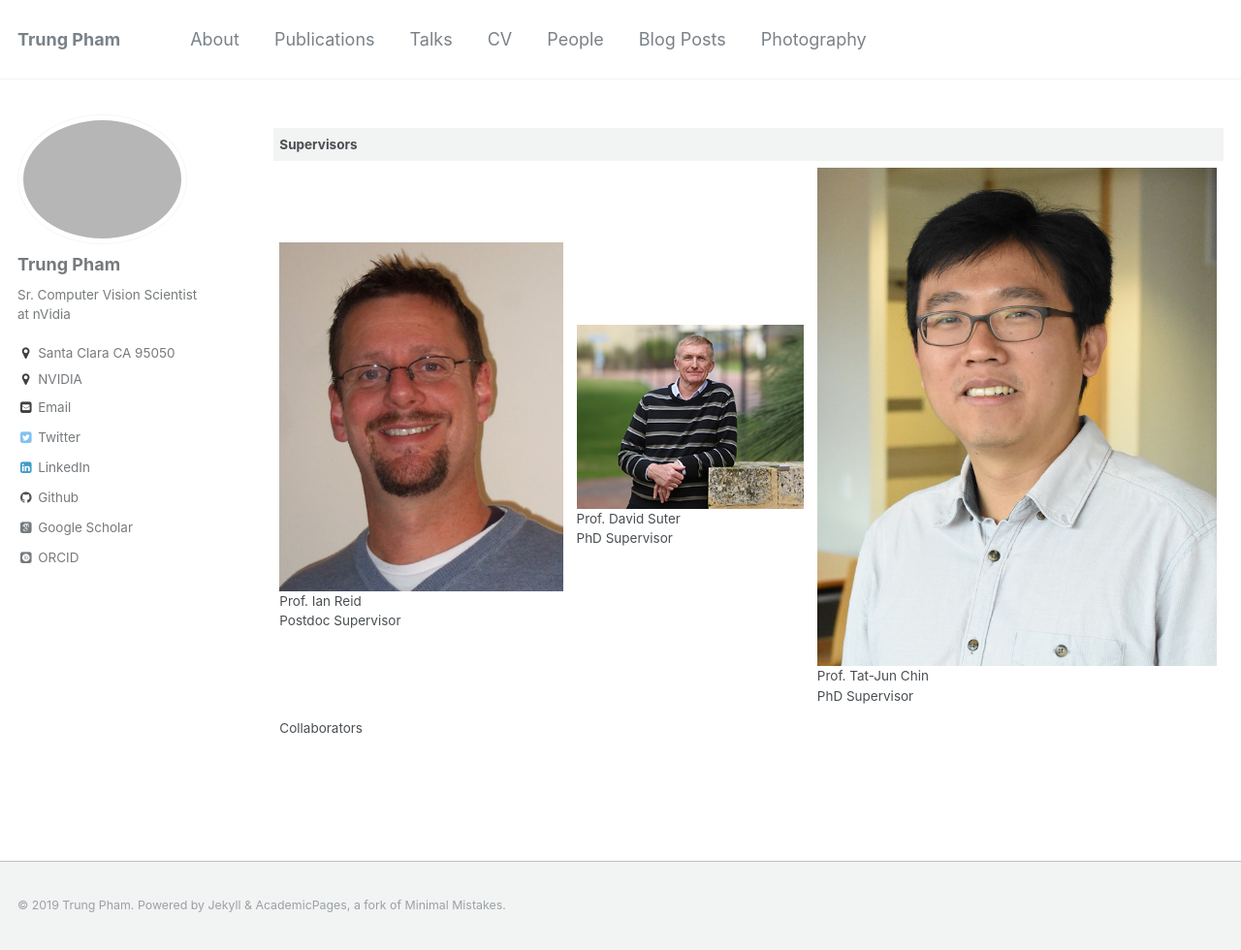
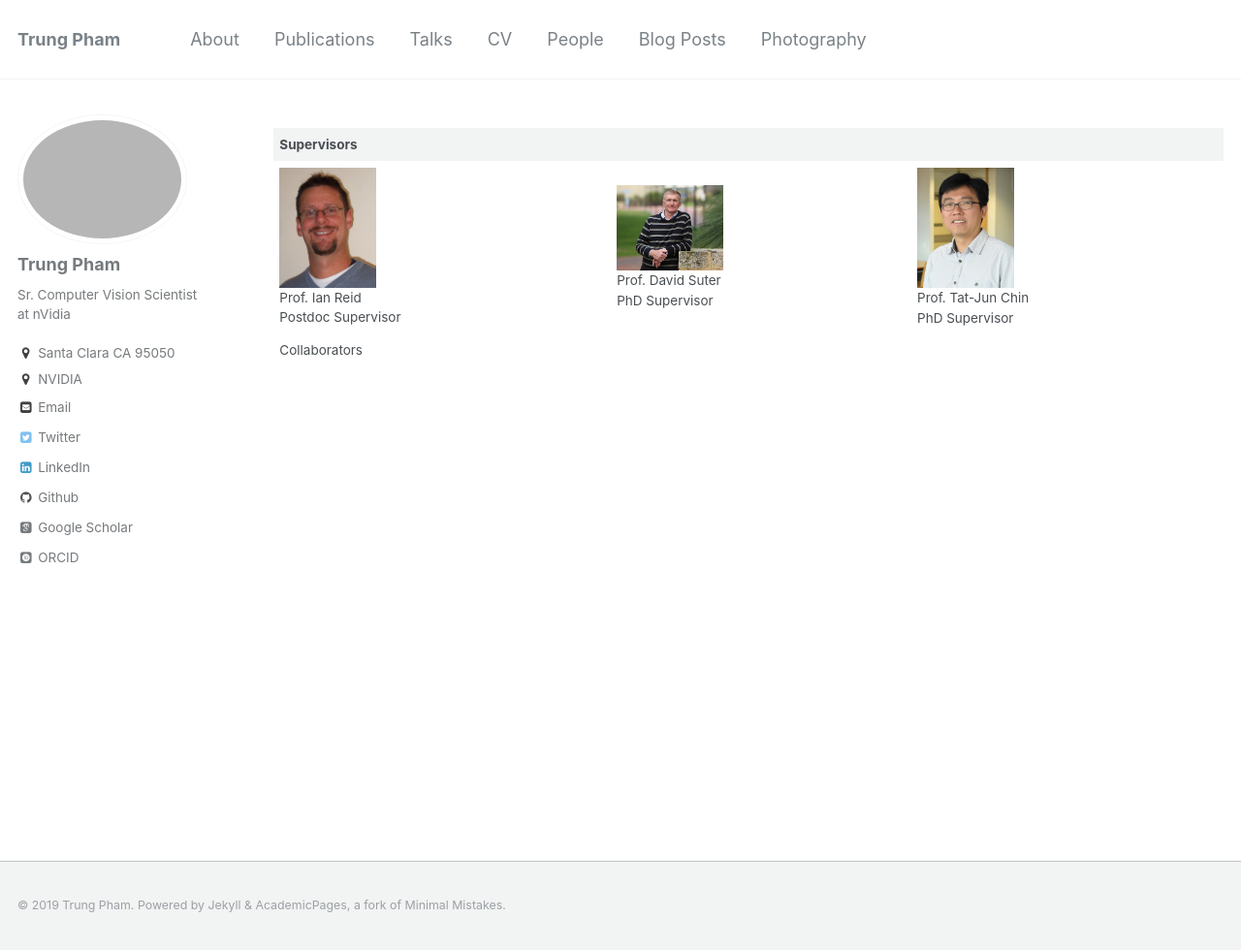
Before and after one commit to trungtpham/trungtpham.github.io, a Jekyll site: the page built from _pages/people.md, in a window 1280 px wide and 980 px high. Shown: the whole window at 97% size. Built offline with Jekyll 4.4.1, drawn with Linux system fonts in a browser that asks for light colours; some web fonts are replaced.

Commit message:
Update people.md

```diff
--- a/_pages/people.md
+++ b/_pages/people.md
@@ -9,6 +9,6 @@
 
 |Supervisors|   |   |
 |---|---|---|
-|<img src="../images/ian_reid.jpg" alt="drawing" height="150px"/> <br> Prof. [Ian Reid](https://cs.adelaide.edu.au/~ianr/) <br> Postdoc Supervisor|<img src="../images/david_suter.jpg" alt="drawing" height="150px"/> <br> Prof. [David Suter](https://cs.adelaide.edu.au/~dsuter/) <br> PhD Supervisor|<img src="../images/tj.jpg" alt="drawing" height="150px"/> <br> Prof. [Tat-Jun Chin](https://cs.adelaide.edu.au/~tjchin/) <br> PhD Supervisor|
+|<img src="../images/ian_reid.jpg" alt="drawing" width="100px"/> <br> Prof. [Ian Reid](https://cs.adelaide.edu.au/~ianr/) <br> Postdoc Supervisor|<img src="../images/david_suter.jpg" alt="drawing" width="110px"/> <br> Prof. [David Suter](https://cs.adelaide.edu.au/~dsuter/) <br> PhD Supervisor|<img src="../images/tj.jpg" alt="drawing" width="100px"/> <br> Prof. [Tat-Jun Chin](https://cs.adelaide.edu.au/~tjchin/) <br> PhD Supervisor|
 |Collaborators|   |   |
 |---|---|---|
```
